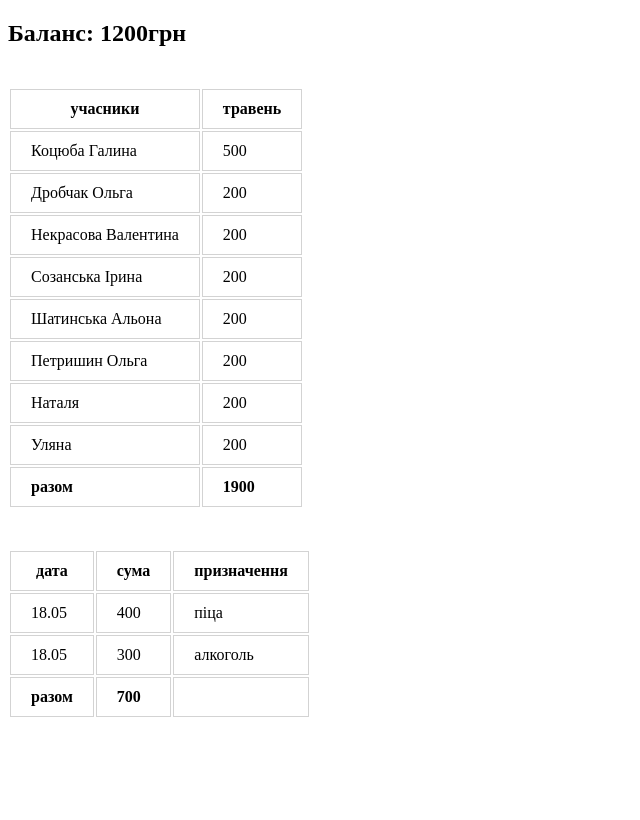
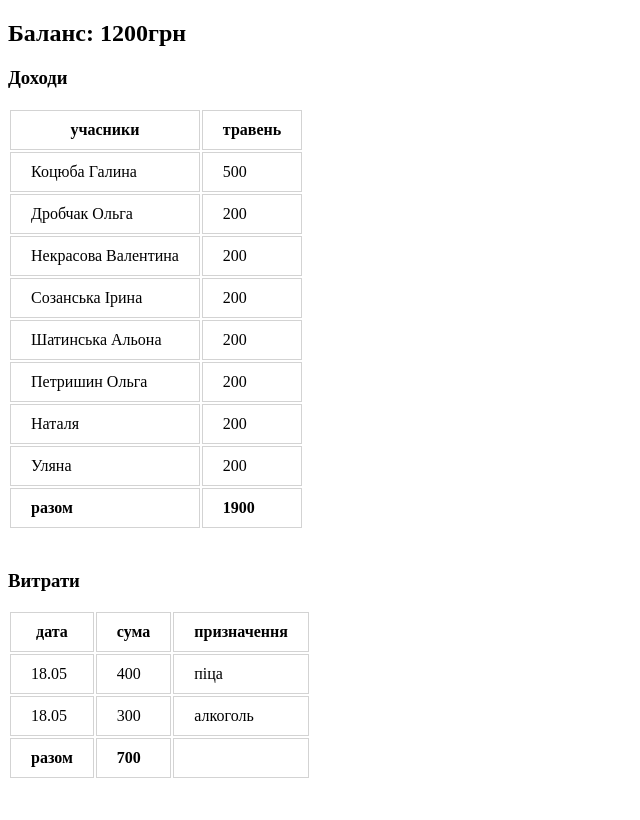
Before and after one commit to shatynska/money.psypra.com, a PHP site: page / in a window 1280 px wide. Shown: the whole page, without its empty margins (0-640 px from the left). Before the commit the page ends 717 px from the top, so only its background shows below. Run offline with PHP 8.4, Linux system fonts and the light colour scheme.

Commit message:
Add header to tables

```diff
--- a/public/index.php
+++ b/public/index.php
@@ -15,7 +15,7 @@
 <body>
     <h2>Баланс: 1200грн</h2>
 
-    <table style="margin-top: 40px;">
+    <table style="margin-bottom: 40px;">
         <thead>
             <tr>
                 <th>
@@ -26,6 +26,7 @@
                 </th>
             </tr>
         </thead>
+        <h3>Доходи</h3>
         <tbody>
             <tr>
                 <td>
@@ -102,7 +103,9 @@
         </tbody>
     </table>
 
-    <table style="margin-top: 40px;">
+    <h3>Витрати</h3>
+
+    <table style="margin-bottom: 40px;">
         <thead>
             <tr>
                 <th>
```
